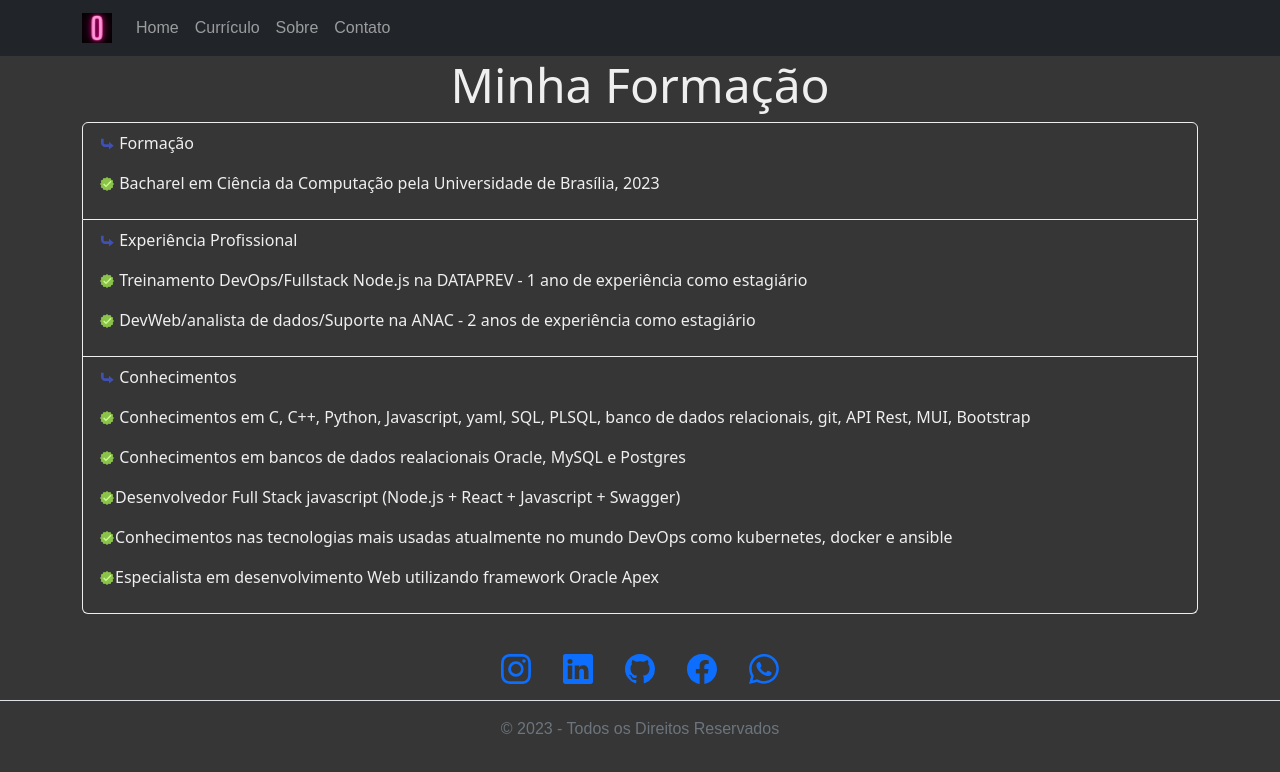
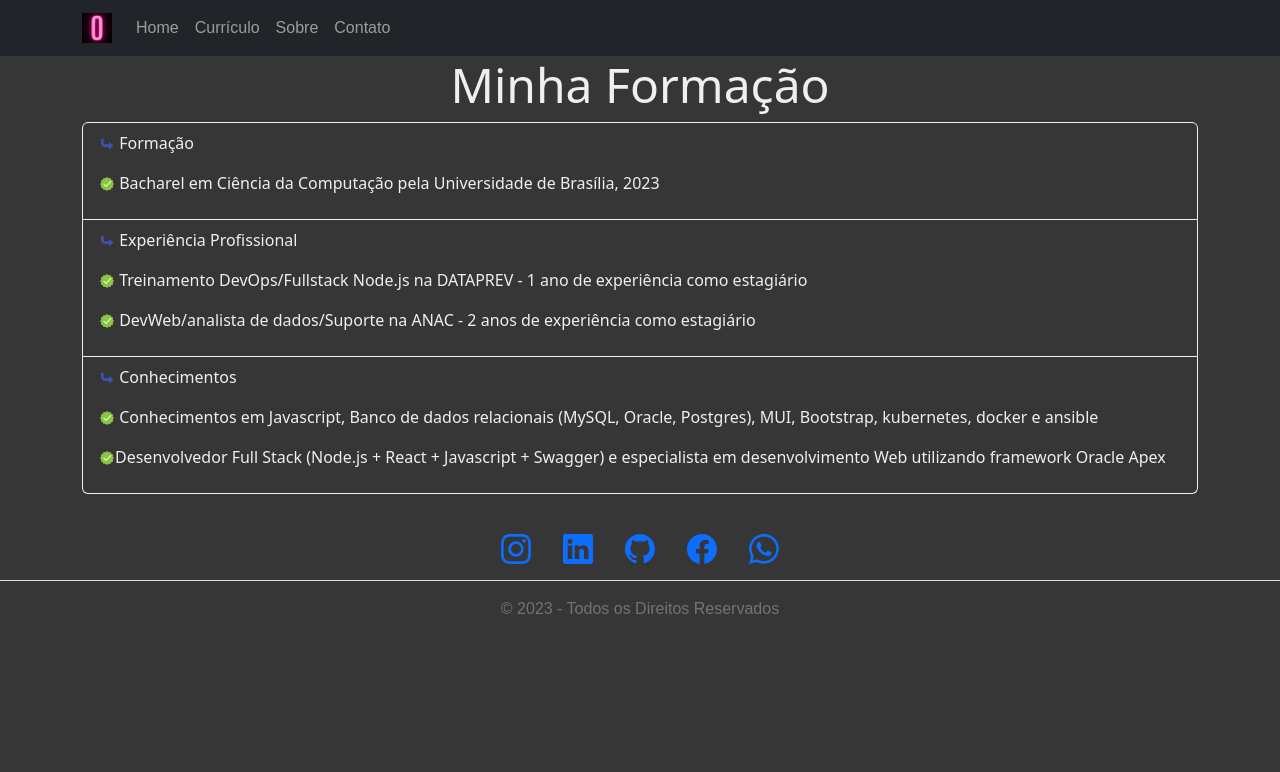
Before and after one commit to otavio25/my-blog, a React (Create React App) app: page /curriculo in a window 1280 px wide. Shown: the top 772 px of the page. Built offline with nearby package versions, Linux system fonts and the light colour scheme.

Commit message:
ajustando funcionalidade de limpar formulário de contato automaticamente

```diff
--- a/src/components/pages/Contato.js
+++ b/src/components/pages/Contato.js
@@ -37,17 +37,17 @@ function Contato(){
                 <h1 id='h1-contato'>Entre em Contato</h1>
             </div>
             <Form id='formulario-contato' onSubmit={sendEmail}>
-                <Form.Group className="mb-3" value={name} onChange={(e) => setName(e.target.value)}>
+                <Form.Group className="mb-3" >
                     <Form.Label>Nome</Form.Label>
-                    <Form.Control type="text" placeholder="ex: João da Silva"/>
+                    <Form.Control type="text" placeholder="ex: João da Silva" value={name} onChange={(e) => setName(e.target.value)}/>
                 </Form.Group>
-                <Form.Group className="mb-3" controlId="exampleForm.ControlInput1" value={email} onChange={(e) => setEmail(e.target.value)}>
+                <Form.Group className="mb-3" controlId="exampleForm.ControlInput1">
                     <Form.Label>E-mail</Form.Label>
-                    <Form.Control type="email" placeholder="name@example.com" />
+                    <Form.Control type="email" placeholder="name@example.com" value={email} onChange={(e) => setEmail(e.target.value)}/>
                 </Form.Group>
-                <Form.Group className="mb-3" controlId="exampleForm.ControlTextarea1" value={message} onChange={(e) => setMessage(e.target.value)}>
+                <Form.Group className="mb-3" controlId="exampleForm.ControlTextarea1" >
                     <Form.Label>Motivo do contato</Form.Label>
-                    <Form.Control as="textarea" rows={3} placeholder="Informe aqui sua ideia..."/>
+                    <Form.Control as="textarea" rows={3} placeholder="Informe aqui sua ideia..." value={message} onChange={(e) => setMessage(e.target.value)}/>
                 </Form.Group>
 
                 <div className="d-grid gap-2">
--- a/src/components/pages/Curriculo.js
+++ b/src/components/pages/Curriculo.js
@@ -20,11 +20,8 @@ function Curriculo(){
                 </ListGroup.Item>
                 <ListGroup.Item>
                     <p><FcDownRight/> Conhecimentos</p>
-                    <p><FcApproval/> Conhecimentos em C, C++, Python, Javascript, yaml, SQL, PLSQL, banco de dados relacionais, git, API Rest, MUI, Bootstrap </p>
-                    <p><FcApproval/> Conhecimentos em bancos de dados realacionais Oracle, MySQL e Postgres </p>
-                    <p><FcApproval/>Desenvolvedor Full Stack javascript (Node.js + React + Javascript + Swagger)</p>
-                    <p><FcApproval/>Conhecimentos nas tecnologias mais usadas atualmente no mundo DevOps como kubernetes, docker e ansible</p>
-                    <p><FcApproval/>Especialista em desenvolvimento Web utilizando framework Oracle Apex</p>
+                    <p><FcApproval/> Conhecimentos em Javascript, Banco de dados relacionais (MySQL, Oracle, Postgres), MUI, Bootstrap, kubernetes, docker e ansible </p>
+                    <p><FcApproval/>Desenvolvedor Full Stack (Node.js + React + Javascript + Swagger) e especialista em desenvolvimento Web utilizando framework Oracle Apex</p>
                 </ListGroup.Item>
             </ListGroup>
         </Container>
--- a/src/components/pages/Sobre.js
+++ b/src/components/pages/Sobre.js
@@ -1,6 +1,6 @@
 import React from 'react';
 import './styles.css'
-import { Card } from 'react-bootstrap';
+import { Card, Container } from 'react-bootstrap';
 import Computer from '../img/home3.png'
 
 function Sobre(){
@@ -10,7 +10,7 @@ function Sobre(){
             <Card.ImgOverlay>
                 <Card.Title>Quem é o Otávio?</Card.Title>
                     <Card.Text>
-                    Sou desenvolvedor Full Stack Javascript (React + Node.js + JS). Possuo conhecimento
+                    Sou desenvolvedor Full Stack (React + Node.js). Possuo conhecimento
 em algumas das principais tecnologias usadas no mundo DevOps como Kubernetes, Ansible e Docker.
 Possuo conhecimento em banco de dados relacionais Oracle, MySQL, Postgres.
                     </Card.Text>
```
